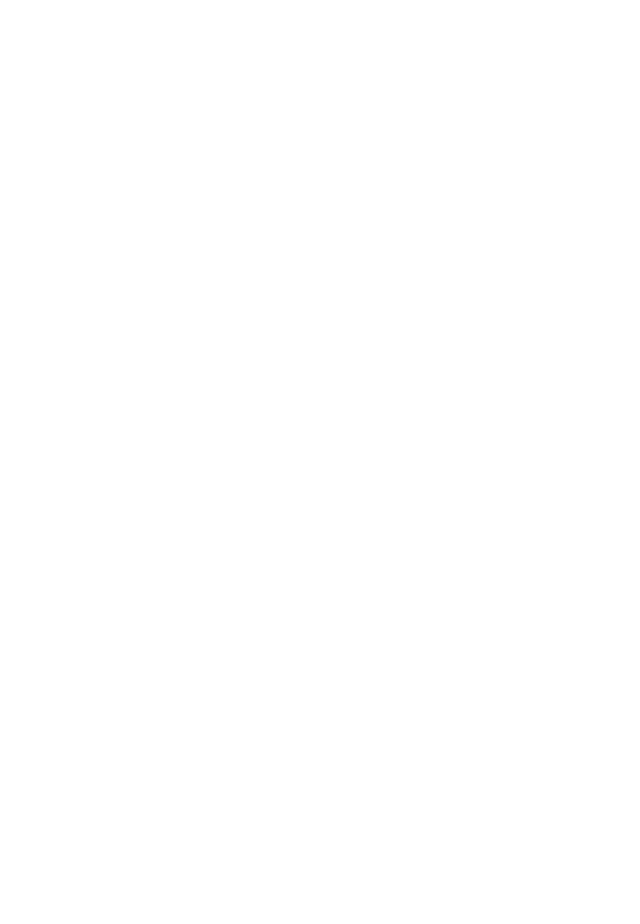
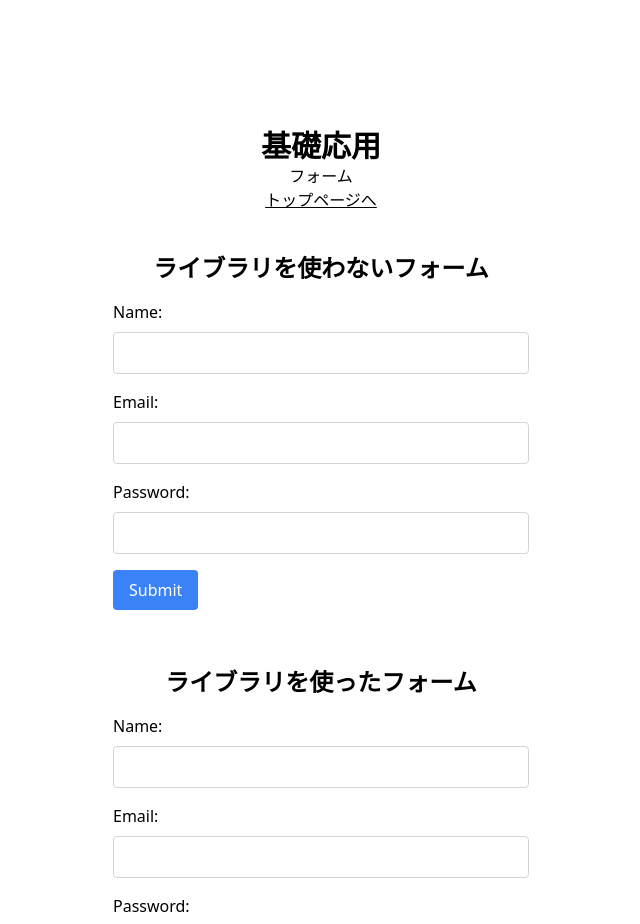
Before and after one commit to graphicocolo/react-app-small, a React (Vite) app: page /forms in a window 1280 px wide. Before the commit this address had no page. Shown: the top 924 px of the page, without its empty margins (319-959 px from the left). Before the commit the page ends 800 px from the top, so only its background shows below. Built offline with nearby package versions, Linux system fonts and the light colour scheme.

Commit message:
React 編:フォーム

```diff
--- a/package.json
+++ b/package.json
@@ -10,9 +10,12 @@
     "preview": "vite preview"
   },
   "dependencies": {
+    "@hookform/resolvers": "^3.10.0",
     "react": "^18.3.1",
     "react-dom": "^18.3.1",
-    "react-router-dom": "^7.1.1"
+    "react-hook-form": "^7.54.2",
+    "react-router-dom": "^7.1.1",
+    "zod": "^3.24.1"
   },
   "devDependencies": {
     "@eslint/js": "^9.17.0",
--- a/src/AppRoutes.tsx
+++ b/src/AppRoutes.tsx
@@ -13,11 +13,13 @@
 import FetchApiThree from "@/pages/FetchApiThree";
 import FetchApiFour from "@/pages/FetchApiFour";
 import FetchApiFive from "@/pages/FetchApiFive";
+import Forms from "@/pages/Forms";
 import SampleCustomHooks from "@/pages/SampleCustomHooks";
 import SampleReactMemo from "@/pages/SampleReactMemo";
 import SampleUseMemo from "@/pages/SampleUseMemo";
 import PrivateContent from "@/pages/PrivateContent";
 
+// https://zenn.dev/takaya39/articles/4669c3fd1c7f04
 // https://zenn.dev/tonkotsuboy_com/articles/typescript-as-const-satisfies
 const routes = [
   {
@@ -57,6 +59,10 @@
     Component: FetchApiFive
   },
   {
+    path: '/forms',
+    Component: Forms
+  },
+  {
     path: '/customhooks1',
     Component: SampleCustomHooks
   },
--- /dev/null
+++ b/src/components/BasicForm.tsx
@@ -0,0 +1,111 @@
+import { useState } from "react";
+
+type FormData = {
+  name: string,
+  email: string,
+  password: string,
+};
+
+// 間違っているコード
+// type ErrorText = {
+//   name: string,
+//   email: string,
+//   password: string
+// } | {};
+type ErrorText = {
+  name?: string,
+  email?: string,
+  password?: string
+};
+
+const BasicForm = () => {
+  const [formData, setFormData] = useState<FormData>({
+    name: "",
+    email: "",
+    password: "",
+  });
+  const [errors, setErrors] = useState<ErrorText>({});
+
+  const handleSubmit = (e: React.FormEvent<HTMLFormElement>) => {
+    e.preventDefault();
+
+    const newErrors: ErrorText = {};
+
+    if (!formData.name) {
+      newErrors.name = "Name is required";
+    }
+
+    if (!formData.email) {
+      newErrors.email = "Email is required";
+    }
+
+
+    if (!formData.password) {
+      newErrors.password = "Password is required";
+    } else {
+      const isOutOfRange = (data: string, min: number, max: number) => {
+        const length = data.length;
+        return !(length >= min && length <= max);
+      };
+
+      if (isOutOfRange(formData.password, 8, 18)) {
+        newErrors.password = "Password must be between 8 and 18 characters";
+      }
+    }
+
+    // エラーがあるかどうかを確認
+    if (Object.keys(newErrors).length > 0) {
+      setErrors(newErrors);
+    } else {
+      // エラーがなければフォーム送信
+      console.log("Form submitted:", formData);
+      setErrors({}); // エラーをリセット
+    }
+  };
+
+  return (
+    <>
+    <h2 className="text-2xl font-bold text-center mt-10">ライブラリを使わないフォーム</h2>
+    <form onSubmit={handleSubmit} className="max-w-md mx-auto p-4">
+      <div className="mb-4">
+        <label className="block mb-2">Name:</label>
+        <input
+          type="text"
+          value={formData.name}
+          onChange={(e) => setFormData({ ...formData, name: e.target.value })}
+          className="p-2 border border-gray-300 rounded w-full"
+        />
+        {errors.name && <p className="text-red-500">{errors.name}</p>}
+      </div>
+      <div className="mb-4">
+        <label className="block mb-2">Email:</label>
+        <input
+          type="email"
+          value={formData.email}
+          onChange={(e) => setFormData({ ...formData, email: e.target.value })}
+          className="p-2 border border-gray-300 rounded w-full"
+        />
+        {errors.email && <p className="text-red-500">{errors.email}</p>}
+      </div>
+      <div className="mb-4">
+        <label className="block mb-2">Password:</label>
+        <input
+          type="password"
+          value={formData.password}
+          onChange={(e) => setFormData({ ...formData, password: e.target.value })}
+          className="p-2 border border-gray-300 rounded w-full"
+        />
+        {errors.password && <p className="text-red-500">{errors.password}</p>}
+      </div>
+      <button
+        type="submit"
+        className="bg-blue-500 text-white px-4 py-2 rounded"
+      >
+        Submit
+      </button>
+    </form>
+    </>
+  );
+};
+
+export default BasicForm;
--- /dev/null
+++ b/src/components/CustomForm.tsx
@@ -0,0 +1,83 @@
+import { useForm } from "react-hook-form";
+import { z } from "zod";
+import { zodResolver } from "@hookform/resolvers/zod";
+
+// Zodでスキーマを定義
+const schema = z.object({
+  name: z.string().min(1, { message: "Name is required" }),
+  email: z
+    .string()
+    .min(1, { message: "Email is required" })
+    .email({ message: "Email is invalid" }),
+    password: z
+    .string()
+    .min(8, { message: "Please enter a password of 8 or more digits." })
+    .max(18, { message: "Please enter a password of 18 characters or less." })
+});
+
+type FormData = z.infer<typeof schema>;
+
+const CustomForm = () => {
+  const {
+    register,
+    handleSubmit,
+    formState: { errors },
+  } = useForm<FormData>({
+    resolver: zodResolver(schema),
+    defaultValues: {
+      name: "",
+      email: "",
+      password: "",
+    },
+  });
+
+  const onSubmit = (data: FormData) => {
+    console.log("Form submitted:", data);
+  };
+
+  return (
+    <>
+    <h2 className="text-2xl font-bold text-center mt-10">ライブラリを使ったフォーム</h2>
+    <form onSubmit={handleSubmit(onSubmit)} className="max-w-md mx-auto p-4">
+      <div className="mb-4">
+        <label className="block mb-2">Name:</label>
+        <input
+          type="text"
+          {...register("name")}
+          className="p-2 border border-gray-300 rounded w-full"
+        />
+        {errors.name && <p className="text-red-500">{errors.name.message}</p>}
+      </div>
+
+      <div className="mb-4">
+        <label className="block mb-2">Email:</label>
+        <input
+          type="email"
+          {...register("email")}
+          className="p-2 border border-gray-300 rounded w-full"
+        />
+        {errors.email && <p className="text-red-500">{errors.email.message}</p>}
+      </div>
+
+      <div className="mb-4">
+        <label className="block mb-2">Password:</label>
+        <input
+          type="password"
+          {...register("password")}
+          className="p-2 border border-gray-300 rounded w-full"
+        />
+        {errors.password && <p className="text-red-500">{errors.password.message}</p>}
+      </div>
+
+      <button
+        type="submit"
+        className="bg-blue-500 text-white px-4 py-2 rounded"
+      >
+        Submit
+      </button>
+    </form>
+    </>
+  );
+};
+
+export default CustomForm;
--- a/src/components/Navigation.tsx
+++ b/src/components/Navigation.tsx
@@ -26,6 +26,7 @@
                 <li><Link to='/private' className="underline">ログインユーザー用ページ</Link>{!isAuthenticated && <span className="pl-5 text-red-700">ログインユーザー専用ページ</span>}</li>
                 <li><Link to='/usememo' className="underline">useMemo例</Link></li>
                 <li><Link to='/reactmemo' className="underline">コンポーネントのメモ化例</Link></li>
+                <li><Link to='/forms' className="underline">フォーム例</Link></li>
               </ul>
             </li>
           </ul>
--- /dev/null
+++ b/src/pages/Forms.tsx
@@ -0,0 +1,19 @@
+import { Link } from "react-router-dom";
+import BasicForm from "@/components/BasicForm";
+import CustomForm from "@/components/CustomForm";
+
+const Forms = () =>{
+  return (
+    <>
+      <div className="flex flex-col items-center mt-32">
+        <h1 className="text-3xl font-bold">基礎応用</h1>
+        <p>フォーム</p>
+        <Link to='/' className="underline">トップページへ</Link>
+      </div>
+      <BasicForm />
+      <CustomForm />
+    </>
+  );
+};
+
+export default Forms;
```
Also changed, not shown: 1 other file (tests, documents, lock files or other folders).
